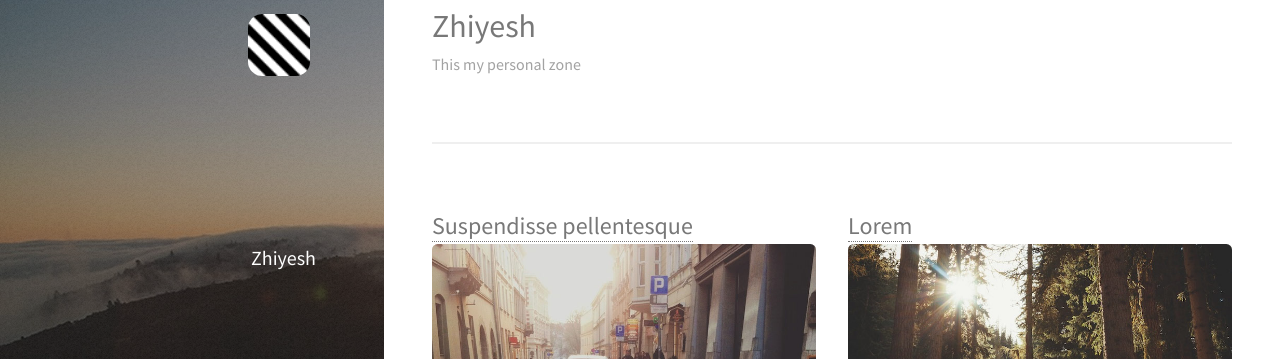
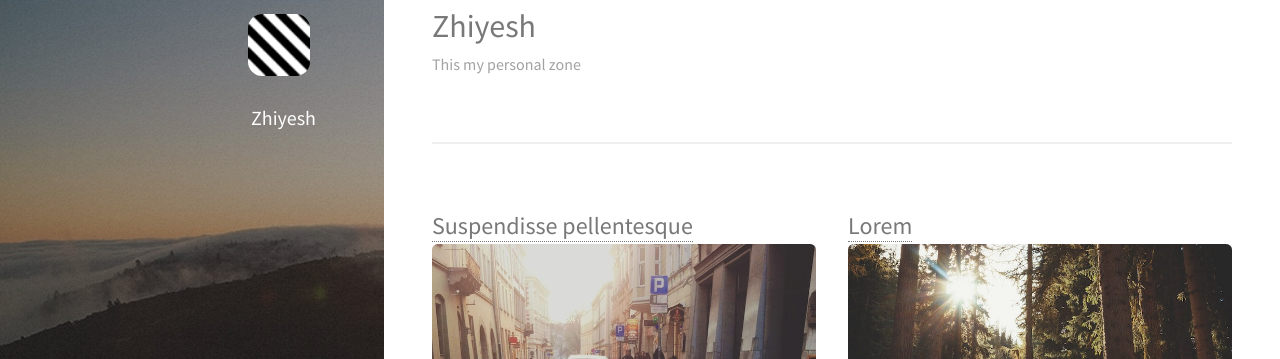
Before and after one commit to Zhiyelah/zhiyelah.github.io, a Jekyll site: the page built from index.html, in a window 1280 px wide. Shown: the part 194-553 px from the top of the page. Built offline with Jekyll 4.4.1, drawn with Linux system fonts in a browser that asks for light colours; nearby versions of some CDN libraries.

Commit message:
Update main.css

```diff
--- a/css/main.css
+++ b/css/main.css
@@ -2485,7 +2485,7 @@
 			font-size: 1.35em;
 			line-height: 1.75em;
 			margin: 0;
-			padding: 7em 1em 0 0;
+			padding: 0 1em 0 0;
 		}
 
 		#header .image.avatar {
```
